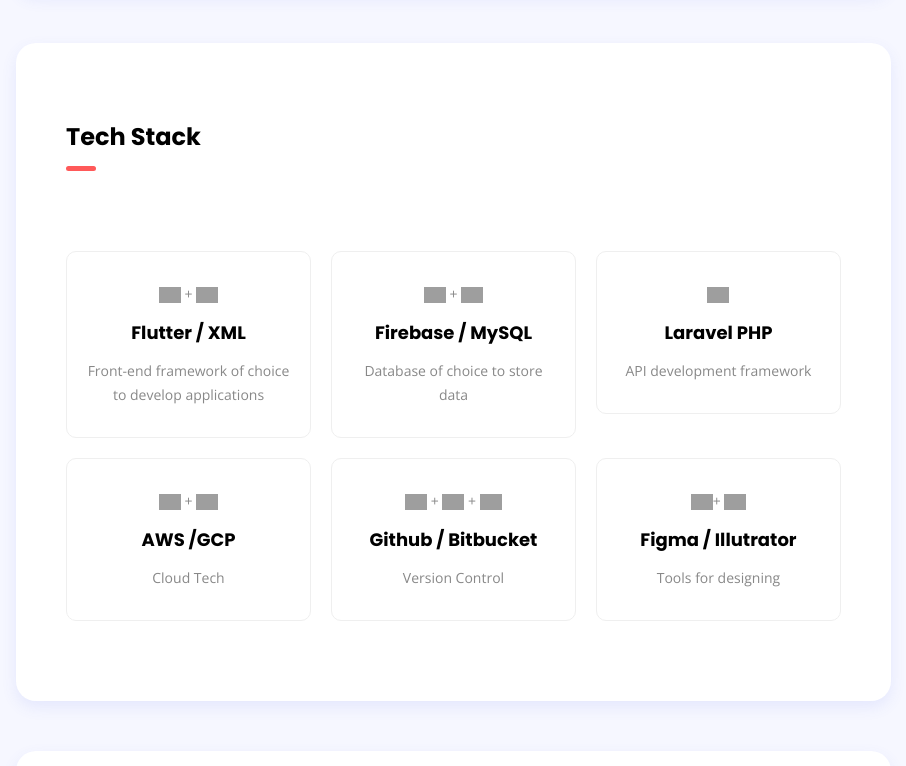
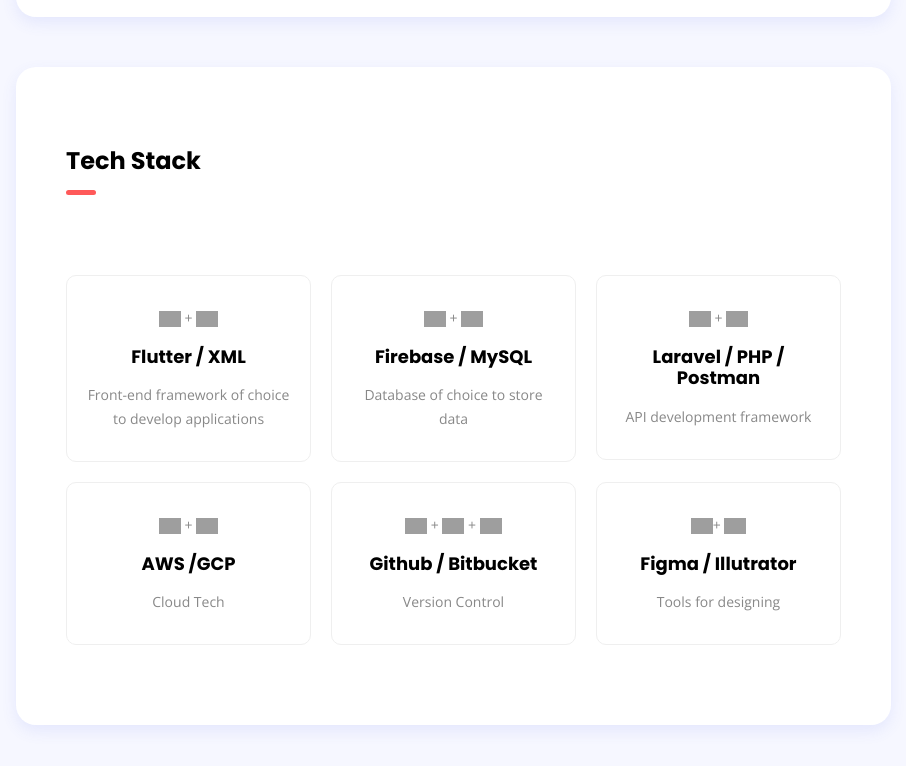
Before and after one commit to patilrajvardhan27/Portfloio-Website, a plain HTML site: page index.html in a window 1280 px wide. Shown: the part 1978-2744 px from the top of the page, without its empty margins (334-1240 px from the left). Drawn offline with nearby package versions, Linux system fonts and the light colour scheme; grey boxes are pictures that could not be loaded.

Commit message:
chages in techstack section ✨

```diff
--- a/index.html
+++ b/index.html
@@ -25,13 +25,7 @@
     (function() {
       emailjs.init("user_KTzXAowp4zAUdJjDYeBaR");
     })();
-  </script>
-
-
-	<!--[if lt IE 9]>
-      <script src="https://oss.maxcdn.com/html5shiv/3.7.2/html5shiv.min.js"></script>
-      <script src="https://oss.maxcdn.com/respond/1.4.2/respond.min.js"></script>
-    <![endif]-->
+  </script>x
 
 </head>
 
@@ -302,8 +296,9 @@
 				<div class="col-md-4 col-sm-6">
 					<!-- service item -->
 					<div class="service-item text-center">
-            <i><img width ='22px' src ='https://raw.githubusercontent.com/rahulbanerjee26/githubAboutMeGenerator/main/icons/laravel.svg'></i>
-						<h4 class="my-3">Laravel PHP</h4>
+            <i><img width ='22px' src ='https://raw.githubusercontent.com/rahulbanerjee26/githubAboutMeGenerator/main/icons/laravel.svg'></i> +
+			<i><img width ='22px' src ='https://avatars.githubusercontent.com/u/10251060?s=200&v=4'></i>
+						<h4 class="my-3">Laravel / PHP / Postman</h4>
 						<p class="mb-0">API development framework</p>
 					</div>
 					<div class="spacer" data-height="20"></div>
```
Also changed, not shown: images/postman-icon-svgrepo-com.svg (added), 1 other file.
